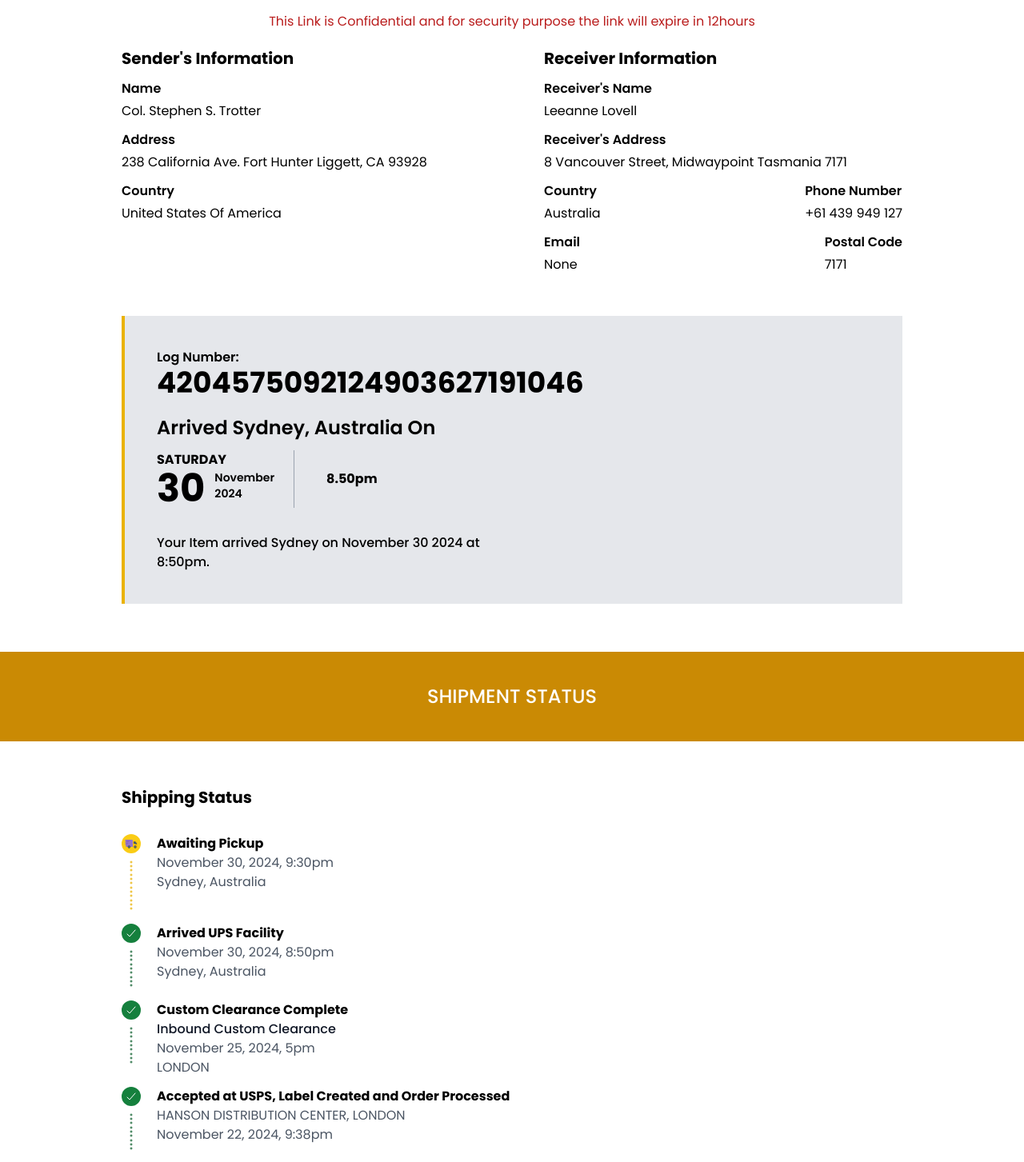
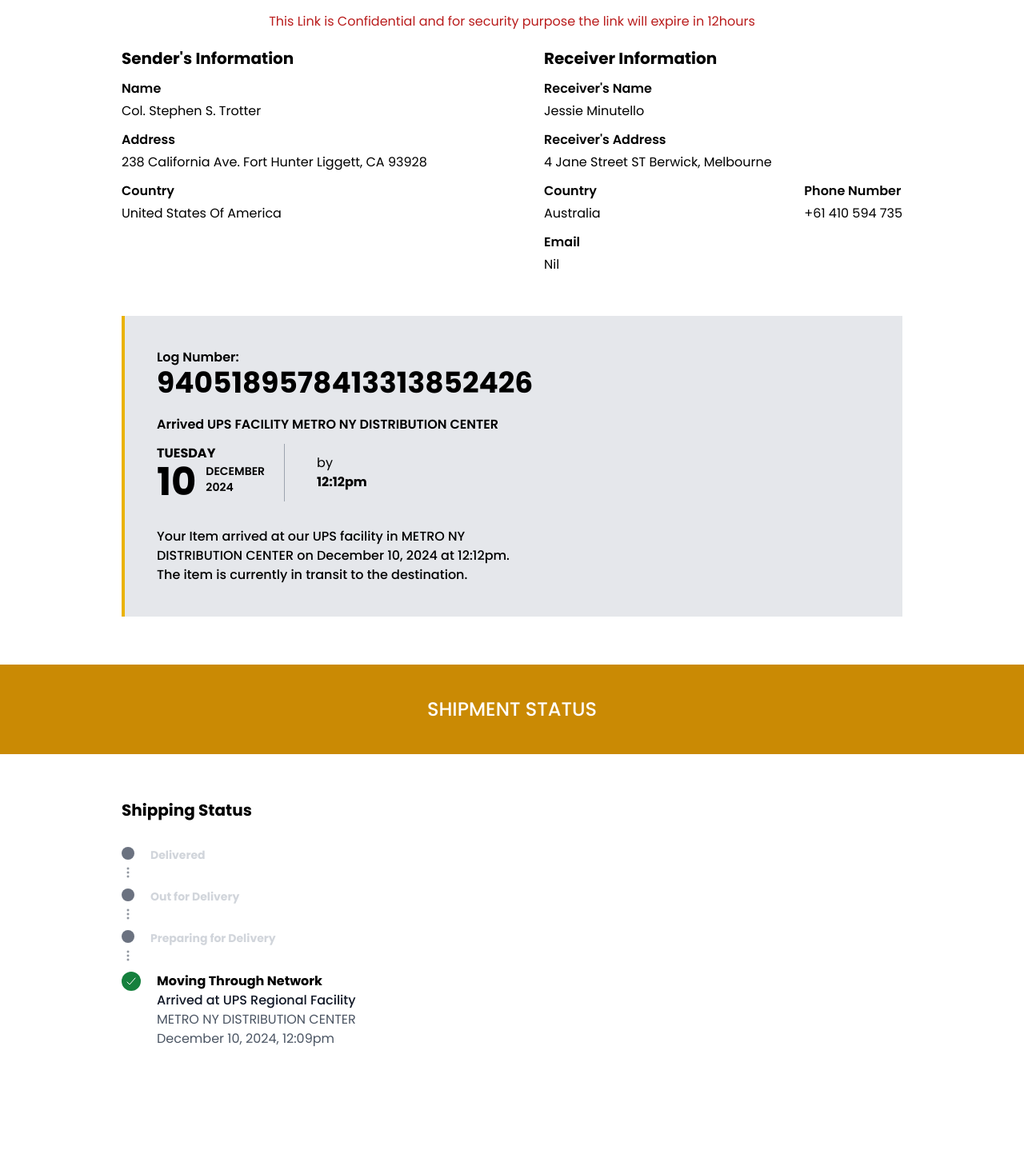
Before and after one commit to godwinopara/ups, a React (Create React App) app: page / in a window 1280 px wide. Shown: the part 240-1693 px from the top of the page at 80% size. After the commit the page ends 1607 px from the top, so only its background shows below. Built offline with nearby package versions, Linux system fonts and the light colour scheme.

Commit message:
update new details by cuz

```diff
--- a/src/App.jsx
+++ b/src/App.jsx
@@ -14,7 +14,7 @@
           <img src={bar} alt="" />
           <img src={bar} alt="" />
         </div>
-        <strong>4204575092124903627191046</strong>
+        <strong>9405189578413313852426</strong>
       </section>
       <section className="text-red-700 text-center px-8">
         This Link is Confidential and for security purpose the link will expire in 12hours
--- a/src/Status.jsx
+++ b/src/Status.jsx
@@ -1,4 +1,4 @@
-import { FcInTransit } from "react-icons/fc";
+// import { FcInTransit } from "react-icons/fc";
 import { IoCheckmark } from "react-icons/io5";
 // import { MdOutlineKeyboardArrowDown } from "react-icons/md";
 // import { FcInTransit } from "react-icons/fc";
@@ -9,7 +9,7 @@
     <section className="max-w-5xl mx-auto px-6 my-14">
       <h2 className="font-bold text-xl mb-8">Shipping Status</h2>
 
-      <div className="flex gap-x-5 mb-3">
+      {/* <div className="flex gap-x-5 mb-3">
         <div className="relative mb-1">
           <div className="bg-yellow-400 rounded-[100%] h-6 w-6 text-white font-medium flex items-center justify-center">
             <FcInTransit />
@@ -23,12 +23,11 @@
         </div>
         <div>
           <h1 className="font-bold">Awaiting Pickup</h1>
-          {/* <span className="text-gray-900 block font-medium">Departed</span> */}
           <span className="text-gray-600 block">November 30, 2024, 9:30pm</span>
           <span className="text-gray-600 block">Sydney, Australia</span>
         </div>
-      </div>
-      <div className="flex gap-x-5 mb-3">
+      </div> */}
+      {/* <div className="flex gap-x-5 mb-3">
         <div className="relative mb-1">
           <div className="bg-green-700 rounded-[100%] h-6 w-6 text-white font-medium flex items-center justify-center">
             <IoCheckmark />
@@ -41,11 +40,10 @@
         </div>
         <div>
           <h1 className="font-bold">Arrived UPS Facility</h1>
-          {/* <span className="text-gray-900 block font-medium">UPS Facility</span> */}
           <span className="text-gray-600 block">November 30, 2024, 8:50pm</span>
           <span className="text-gray-600 block">Sydney, Australia</span>
         </div>
-      </div>
+      </div> */}
       {/* <div className="flex gap-x-5 mb-3">
         <div className="relative mb-1">
           <div className="bg-green-700 rounded-[100%] h-6 w-6 text-white font-medium flex items-center justify-center">
@@ -278,7 +276,7 @@
           <span className="text-gray-600 block">November 25, 2024, 10:30pm</span>
         </div>
       </div>  */}
-      <div className="flex gap-x-5 mb-3">
+      {/* <div className="flex gap-x-5 mb-3">
         <div className="relative mb-1">
           <div className="bg-green-700 rounded-[100%] h-6 w-6 text-white font-medium flex items-center justify-center">
             <IoCheckmark />
@@ -295,24 +293,41 @@
           <span className="text-gray-600 block">November 25, 2024, 5pm</span>
           <span className="text-gray-600 block">LONDON</span>
         </div>
-      </div>
+      </div> */}
       <div className="flex gap-x-5 mb-3">
-        <div className="relative mb-1">
-          <div className="bg-green-700 rounded-[100%] h-6 w-6 text-white font-medium flex items-center justify-center">
-            <IoCheckmark />
+        <div className="relative">
+          <div className="bg-gray-500 rounded-[100%] h-4 w-4 mb-2 text-white font-medium flex items-center justify-center">
           </div>
-          <div className="flex flex-col items-center justify-center mt-2 text-green-800">
-            <IoEllipsisVerticalOutline />
-            <IoEllipsisVerticalOutline />
+          <div className="flex flex-col items-center justify-center text-gray-500">
             <IoEllipsisVerticalOutline />
           </div>
         </div>
         <div>
-          <h1 className="font-bold">Accepted at USPS, Label Created and Order Processed</h1>
-          <span className="text-gray-600 block">
-            HANSON DISTRIBUTION CENTER, LONDON
-          </span>
-          <span className="text-gray-600 block">November 22, 2024, 9:38pm</span>
+          <h1 className="font-bold text-gray-300 text-sm">Delivered</h1>
+        </div>
+      </div>
+      <div className="flex gap-x-5 mb-3">
+        <div className="relative">
+          <div className="bg-gray-500 rounded-[100%] h-4 w-4 mb-2 text-white font-medium flex items-center justify-center">
+          </div>
+          <div className="flex flex-col items-center justify-center text-gray-500">
+            <IoEllipsisVerticalOutline />
+          </div>
+        </div>
+        <div>
+          <h1 className="font-bold text-gray-300 text-sm">Out for Delivery</h1>
+        </div>
+      </div>
+      <div className="flex gap-x-5 mb-3">
+        <div className="relative">
+          <div className="bg-gray-500 rounded-[100%] h-4 w-4 mb-2 text-white font-medium flex items-center justify-center">
+          </div>
+          <div className="flex flex-col items-center justify-center text-gray-500">
+            <IoEllipsisVerticalOutline />
+          </div>
+        </div>
+        <div>
+          <h1 className="font-bold text-gray-300 text-sm">Preparing for Delivery</h1>
         </div>
       </div>
       <div className="flex gap-x-5 mb-3">
@@ -322,13 +337,12 @@
           </div>
         </div>
         <div>
-          <h1 className="font-bold">
-            Accepted at USPS Regional Origin Facility
-          </h1>
+        <h1 className="font-bold">Moving Through Network</h1>
+          <span className="text-gray-900 block font-medium">Arrived at UPS Regional Facility</span>
           <span className="text-gray-600 block">
-            HANSON DISTRIBUTION CENTER, LONDON
+            METRO NY DISTRIBUTION CENTER
           </span>
-          <span className="text-gray-600 block">November 22, 2024, 7:38pm</span>
+          <span className="text-gray-600 block">December 10, 2024, 12:09pm</span>
         </div>
       </div>
     </section>
--- a/src/UserInfo.jsx
+++ b/src/UserInfo.jsx
@@ -36,11 +36,11 @@
           <div>
             <div className="mb-3">
               <h2 className="mb-1 font-semibold">Receiver's Name</h2>
-              <p>Leeanne Lovell</p>
+              <p>Jessie Minutello</p>
             </div>
             <div className="mb-3">
               <h2 className="mb-1 font-semibold">Receiver's Address</h2>
-              <p>8 Vancouver Street, Midwaypoint Tasmania 7171</p>
+              <p>4 Jane Street ST Berwick, Melbourne</p>
             </div>
             <div className="lg:flex lg:justify-between items-center">
               <div className="mb-3">
@@ -50,18 +50,18 @@
 
               <div className="mb-3">
                 <h2 className="mb-1 font-semibold">Phone Number</h2>
-                <p>+61 439 949 127</p>
+                <p>+61 410 594 735 </p>
               </div>
             </div>
             <div className="lg:flex lg:justify-between items-center">
               <div className="mb-3">
                 <h2 className="mb-1 font-semibold">Email </h2>
-                <p>None</p>
+                <p>Nil</p>
               </div>
-              <div className="mb-3">
+              {/* <div className="mb-3">
                 <h2 className="mb-1 font-semibold">Postal Code </h2>
                 <p>7171</p>
-              </div>
+              </div> */}
             </div>
           </div>
         </div>
@@ -72,32 +72,32 @@
           <div className="mb-5">
             <h4 className="font-semibold">Log Number:</h4>
             <h3 className="font-bold text-lg lg:text-4xl">
-              4204575092124903627191046
+              9405189578413313852426
             </h3>
           </div>
           <div className="mb-8">
-            <h2 className="font-semibold text-2xl mb-3">
-              Arrived Sydney, Australia On
+            <h2 className="font-semibold  mb-3">
+              Arrived UPS FACILITY METRO NY DISTRIBUTION CENTER
             </h2>
             <div className="flex items-center gap-x-10">
               <div className="border-r border-gray-400 pr-6">
-                <h3 className="font-bold">SATURDAY</h3>
+                <h3 className="font-bold">TUESDAY</h3>
                 <div className="flex gap-x-3">
-                  <span className="block font-bold text-5xl">30</span>
+                  <span className="block font-bold text-5xl">10</span>
                   <div className="text-sm">
-                    <p className="font-semibold">November</p>
+                    <p className="font-semibold">DECEMBER</p>
                     <p className="font-semibold">2024</p>
                   </div>
                 </div>
               </div>
               <div>
-                {/* <p>by</p> */}
-                <strong>8.50pm</strong>
+                <p>by</p>
+                <strong>12:12pm</strong>
               </div>
             </div>
           </div>
           <p className="font-medium">
-            Your Item arrived Sydney on November 30 2024 at 8:50pm.
+            Your Item arrived at our UPS facility in METRO NY DISTRIBUTION CENTER on December 10, 2024 at 12:12pm. The item is currently in transit to the destination.
           </p>
         </div>
       </div>
```
